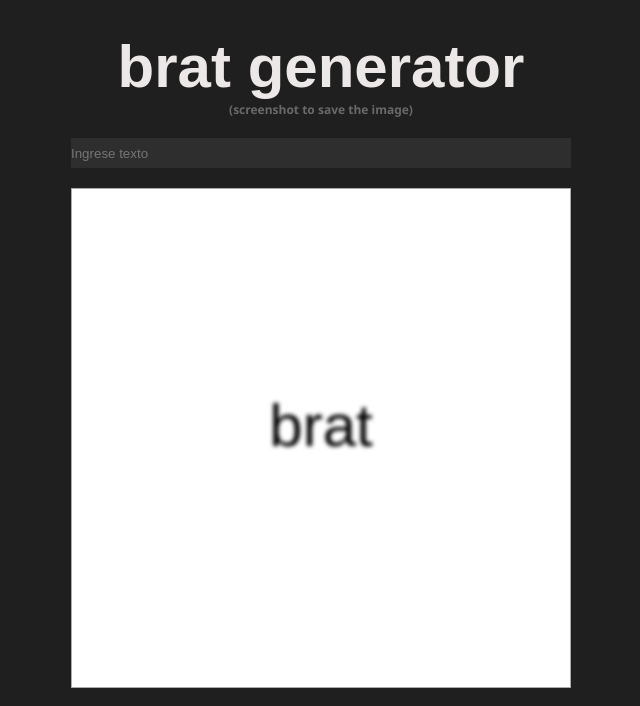
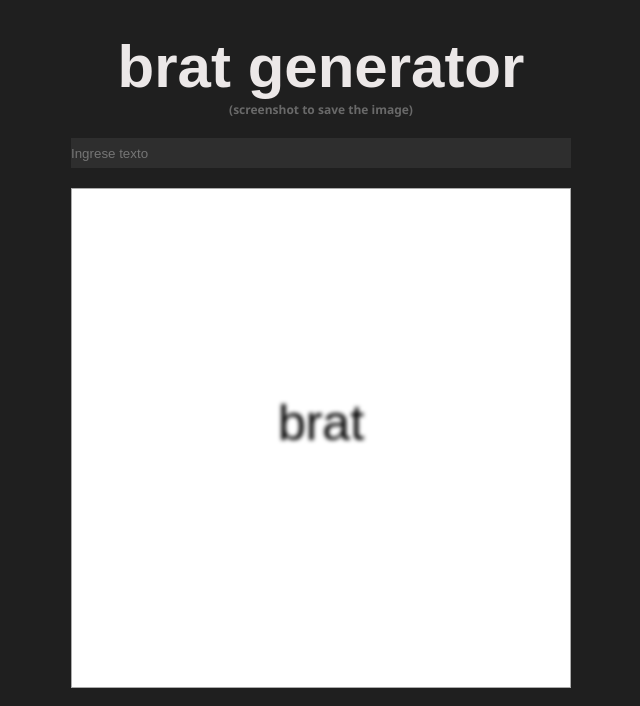
Before and after one commit to nikitacontreras/brat, a plain HTML site: page index.html in a window 1280 px wide. Shown: the top 706 px of the page, without its empty margins (319-959 px from the left). Drawn offline with Linux system fonts and the light colour scheme.

Commit message:
style: Adjust font size to 50px for better readability

```diff
--- a/index.html
+++ b/index.html
@@ -111,7 +111,7 @@
 				const container = document.getElementById("container");
 				const text = document.getElementById("text");
 
-				text.style.fontSize = "60px";
+				text.style.fontSize = "50px";
 				text.style.lineHeight = "normal";
 
 				const textClone = text.cloneNode(true);
```
